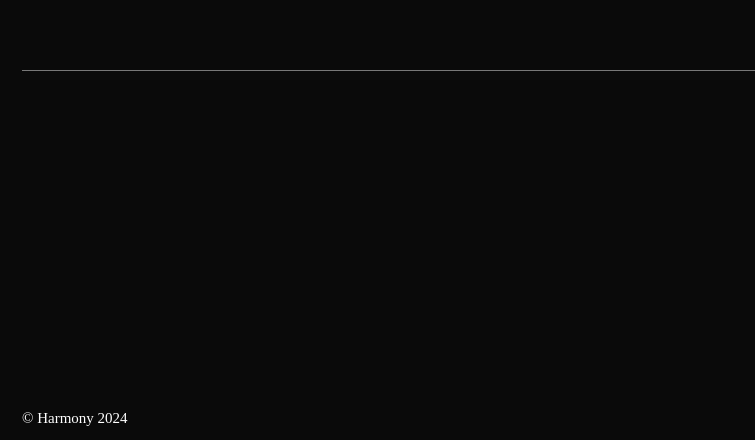
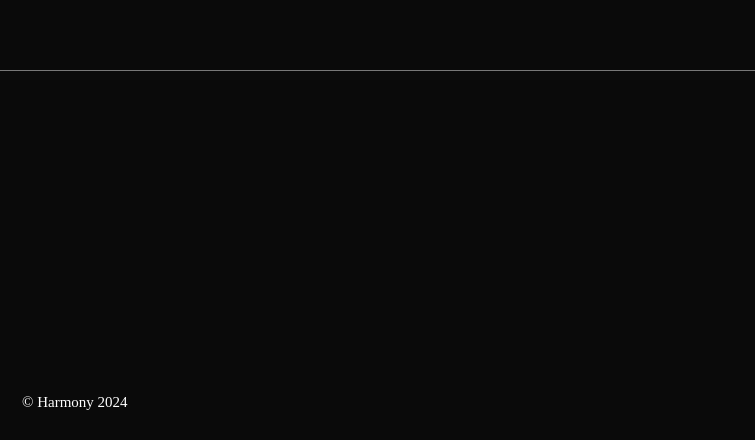
Before and after one commit to tinaduo/harmony-blog, a Next.js app: page / in a window 1280 px wide. Shown: the part 3967-4407 px from the top of the page, without its empty margins (0-755 px from the left). Built offline with nearby package versions, Linux system fonts and the light colour scheme; a web font is replaced by a local one.

Commit message:
fix footer

```diff
--- a/components/Footer/Footer.module.css
+++ b/components/Footer/Footer.module.css
@@ -2,8 +2,6 @@
     display: flex;
     flex-direction: column-reverse;
     height: 356px;
-    margin-bottom: 16px;
-    margin-left: 22px;
     border-top: 1px solid #787878;
     margin-top: 193px;
 }
@@ -13,5 +11,7 @@
     font-size: 15px;
     font-family: 'SF Pro Rounded';
     font-weight: 400;
-    word-wrap: break-word
+    word-wrap: break-word;
+    margin-bottom: 16px;
+    margin-left: 22px;
 }
```
